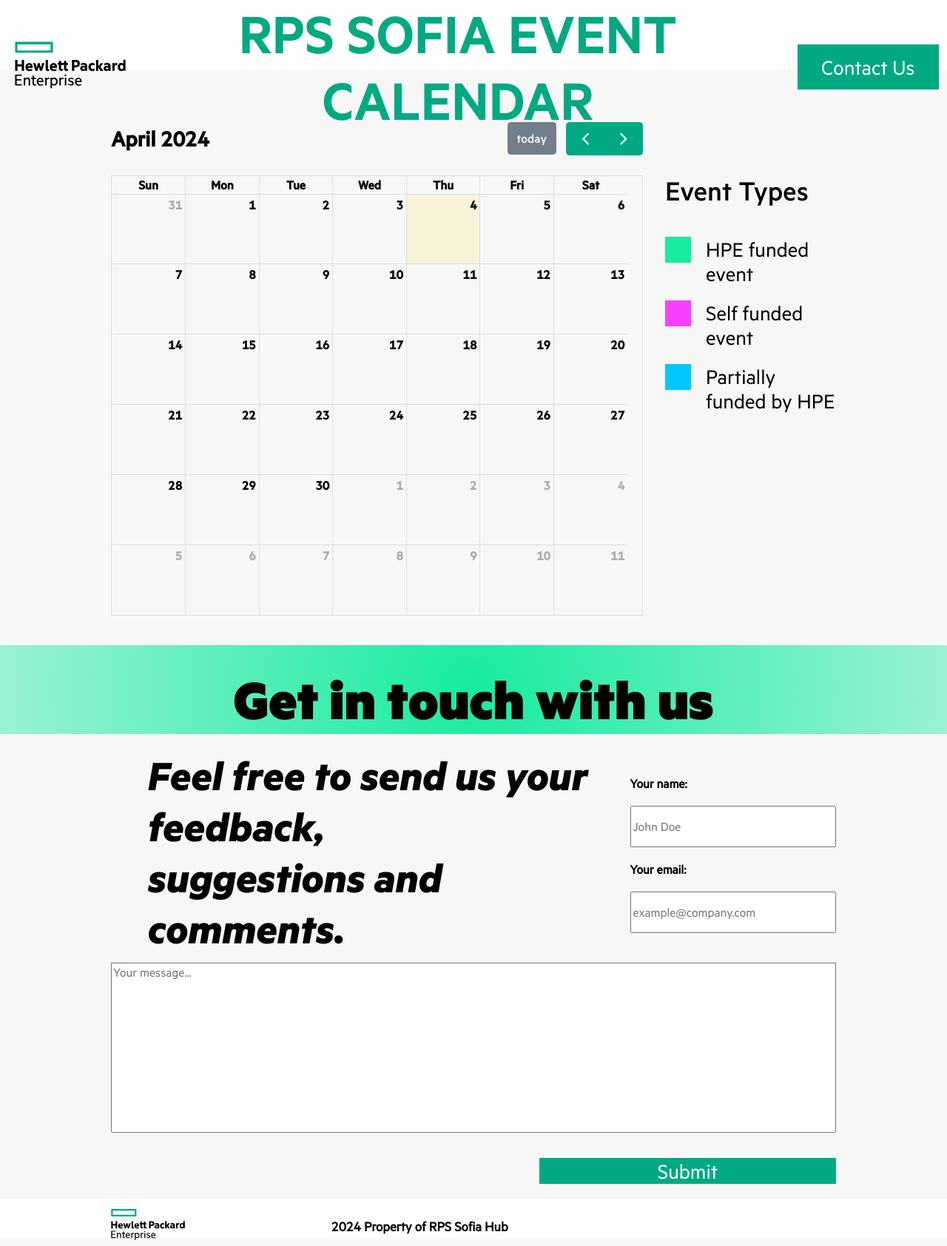
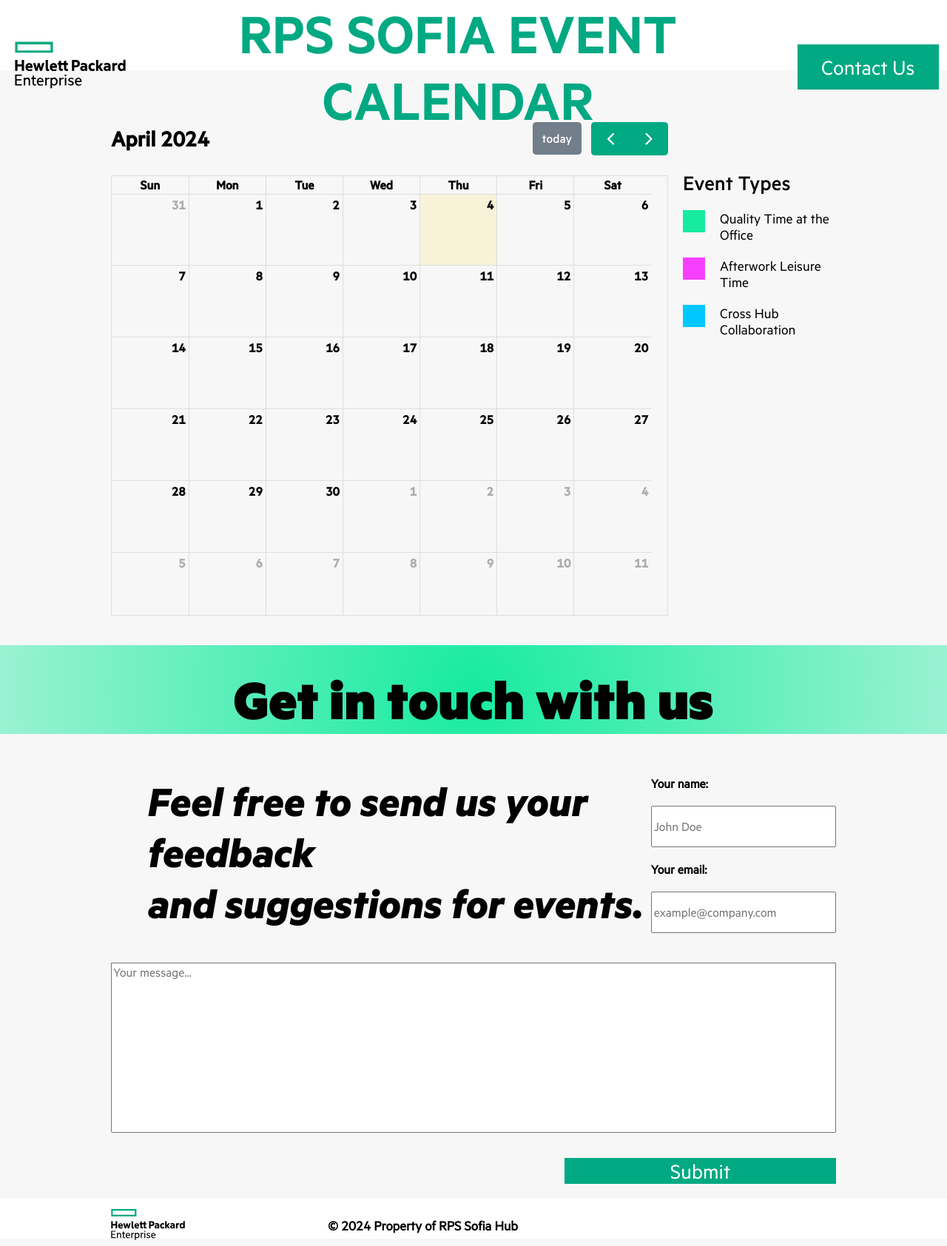
Before and after one commit to MaverickGT/RPS-Calendar, a Flask app: page / in a window 1280 px wide. Shown: the whole page at 74% size. Run offline with Flask 3, Linux system fonts and the light colour scheme; lists and menus that the app fills with data are empty.

Commit message:
Update margins, font sizes, and padding in CSS*** ***Add loadCalendar function to main.js*** ***Update event types and footer text in index.html

```diff
--- a/static/css/main.css
+++ b/static/css/main.css
@@ -84,38 +84,38 @@
 .legend {
   grid-column-start: 8;
   grid-column-end: 9;
-  margin-left: 20px;
+  margin-left: 10px;
   margin-top: 60px;
   margin-right: 150px;
   margin-bottom: 20px;
   text-align: left;
   font-family: "MetricHPE-Medium";
-  padding-top: 70px;
+  padding-top: 65px;
 }
 
 .legend-title {
-  font-size: 40px;
+  font-size: 30px;
   font-family: "MetricHPE-Medium";
-  margin-bottom: 40px;
+  margin-bottom: 20px;
 }
 
 .legend-item {
   text-align: left;
   margin-bottom: 20px;
-  font-size: 30px;
+  font-size: 20px;
   font-family: "MetricHPE-Regular";
 }
 
 .legend-item-text {
-  font-size: 30px;
+  font-size: 20px;
   font-family: "MetricHPE-Regular";
-  padding-left: 20px;
+  padding-left: 10px;
   vertical-align: middle;
 }
 
 .square {
-  width: 35px;
-  height: 35px;
+  width: 30px;
+  height: 30px;
   float: left;
   margin-right: 20px;
 }
--- a/static/js/main.js
+++ b/static/js/main.js
@@ -48,3 +48,14 @@
       });
     });
 }
+
+function loadCalendar() {
+  document.addEventListener("DOMContentLoaded", function () {
+    var calendarEl = document.getElementById("calendar");
+    var calendar = new FullCalendar.Calendar(calendarEl, {
+      initialView: "dayGridMonth",
+    });
+    calendar.render();
+    calendar.updateSize();
+  });
+}
--- a/templates/index.html
+++ b/templates/index.html
@@ -13,17 +13,10 @@
     <script src="{{ url_for('static',filename='js/calendar.js') }}"></script>
     <script src="{{ url_for('static',filename='js/main.js') }}"></script>
     <script>
-      document.addEventListener("DOMContentLoaded", function () {
-        var calendarEl = document.getElementById("calendar");
-        var calendar = new FullCalendar.Calendar(calendarEl, {
-          initialView: "dayGridMonth",
-        });
-        calendar.render();
-        calendar.updateSize();
-      });
+      loadCalendar();
     </script>
     <title>RPS Sofia Event Calendar</title>
-    <!-- <link rel="icon" type="image/x-icon" href="/images/favicon.ico"> add title icon at some point in the future-->
+    <link rel="icon" type="image/x-icon" href="{{ url_for('static',filename='images/rps_icon.png') }}">
   </head>
   <body>
     <div class="grid-container">
@@ -42,22 +35,22 @@
         <div class="legend-title">Event Types</div>
         <div class="legend-item">
           <div class="square ff"></div>
-          <div class="legend-item-text">HPE funded event</div>
+          <div class="legend-item-text">Quality Time at the Office</div>
         </div>
         <div class="legend-item">
           <div class="square sf"></div>
-          <div class="legend-item-text">Self funded event</div>
+          <div class="legend-item-text">Afterwork Leisure Time</div>
         </div>
         <div class="legend-item">
           <div class="square pf"></div>
-          <div class="legend-item-text">Partially funded by HPE</div>
+          <div class="legend-item-text">Cross Hub Collaboration</div>
         </div>
       </div>
       <div class="contact">
         <div class="contact_title">Get in touch with us</div>
       </div>
       <div id="contact_us" class="feedback">
-        Feel free to send us your feedback,</br> suggestions and comments.
+        Feel free to send us your feedback</br>and suggestions for events.
       </div>
       <div class="form-elements">
         <label>Your name:</label></br>
@@ -76,7 +69,7 @@
             src="{{ url_for('static',filename='images/logo.svg') }}"
             />
         </div>
-        <div class="footer-section">2024 Property of RPS Sofia Hub</div>
+        <div class="footer-section">© 2024 Property of RPS Sofia Hub</div>
       </footer>
     </div>
   </body>
```
Also changed, not shown: encdec.py (added), static/images/rps_icon.png (added).
